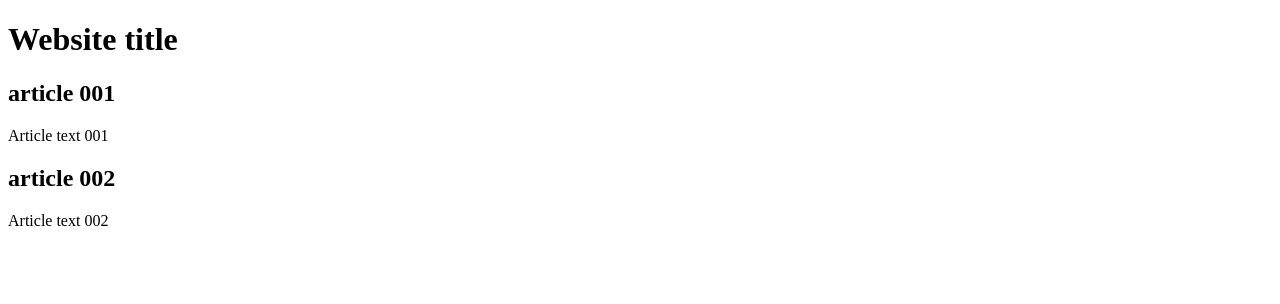
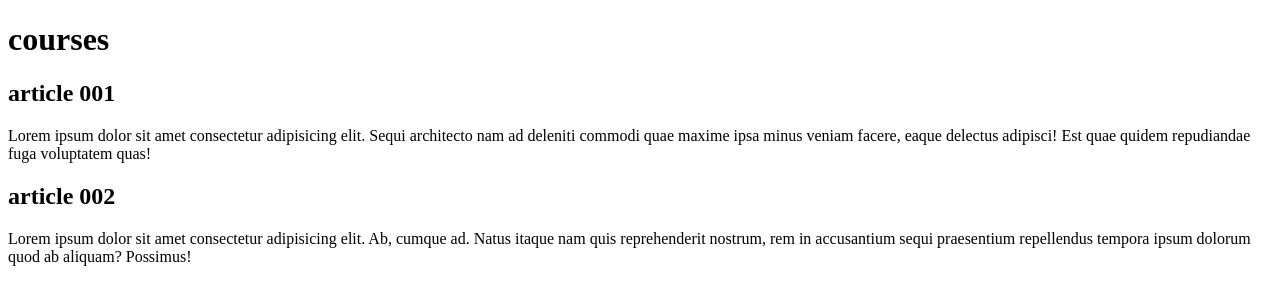
Before and after one commit to AlineR4/project-website, a plain HTML site: page index.html in a window 1280 px wide. Drawn offline with Linux system fonts and the light colour scheme.

Commit message:
Update index.html

```diff
--- a/index.html
+++ b/index.html
@@ -9,15 +9,15 @@
 <body>
     <main>
         <header>
-            <h1>Website title</h1>
+            <h1>courses</h1>
         </header>
         <article>
             <h2>article 001</h2>
-            <p>Article text 001</p>
+            <p>Lorem ipsum dolor sit amet consectetur adipisicing elit. Sequi architecto nam ad deleniti commodi quae maxime ipsa minus veniam facere, eaque delectus adipisci! Est quae quidem repudiandae fuga voluptatem quas!</p>
         </article>
         <article>
             <h2>article 002</h2>
-            <p>Article text 002</p>
+            <p>Lorem ipsum dolor sit amet consectetur adipisicing elit. Ab, cumque ad. Natus itaque nam quis reprehenderit nostrum, rem in accusantium sequi praesentium repellendus tempora ipsum dolorum quod ab aliquam? Possimus!</p>
         </article>
     </main>
 </body>
```
